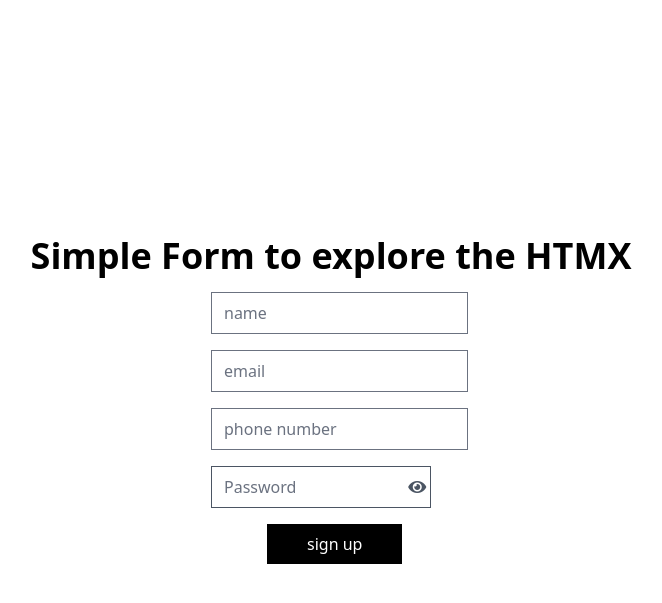
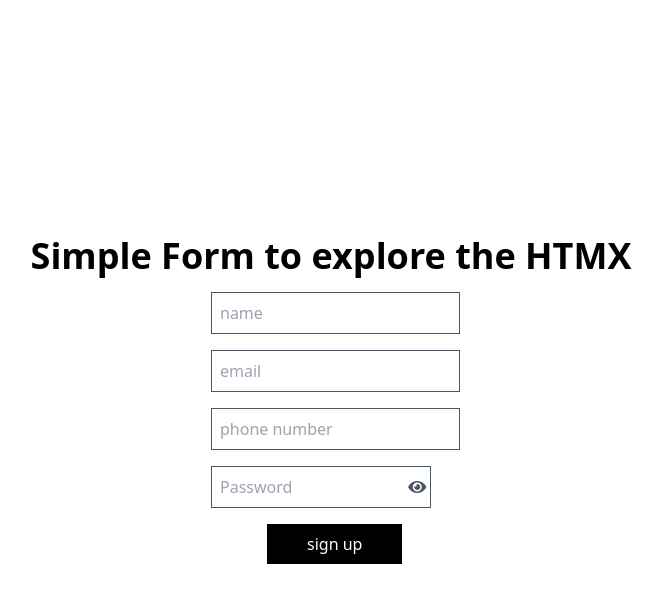
Before and after one commit to shadmeoli/LearningHTMX, a FastAPI app: page /home in a window 1280 px wide. Shown: the top 603 px of the page, without its empty margins (309-971 px from the left). Run offline with FastAPI, Linux system fonts and the light colour scheme; some libraries are stand-ins or nearby versions.

Commit message:
updates: HTMX CDN features

```diff
--- a/src/template/index.html
+++ b/src/template/index.html
@@ -5,19 +5,20 @@
   <meta name="viewport" content="width=device-width, initial-scale=1.0">
   <link rel="stylesheet" href="https://cdnjs.cloudflare.com/ajax/libs/font-awesome/5.15.3/css/all.min.css">
   <script src="https://unpkg.com/htmx.org@1.9.4"></script>
-  <script src="https://cdn.tailwindcss.com?plugins=forms,typography,aspect-ratio,line-clamp"></script>
+  <script src="https://cdn.tailwindcss.com?plugins=typography,aspect-ratio,line-clamp"></script>
 </head>
 <body>
   <div class="h-screen w-screen flex flex-col justify-center items-center space-y-4">
     <h1 class="text-4xl font-bold">Simple Form to explore the HTMX</h1>
     <div class="space-y-4 w-60">
-      <input type="text" name="username" placeholder="name">
-      <input type="email" name="email" placeholder="email">
-      <input type="tel" name="phone" placeholder="phone number">
+      <input class="p-2 border border-gray-600 text-gray-600 active:outline-none hover:outline-none " type="text" name="username" placeholder="name">
+      <input class="p-2 border border-gray-600 text-gray-600 active:outline-none hover:outline-none" type="email" name="email" placeholder="email">
+      <input class="p-2 border border-gray-600 text-gray-600 active:outline-none hover:outline-none"  type="tel" name="phone" placeholder="phone number">
+
       <div class="border border-gray-600 focus:ring focus:ring-blue-300 flex w-[220px]">
       <input type="password" id="password"
     placeholder="Password"
-    class="w-[90%] border-none outline-none hover:border-none hover:outline-none active:border-none active:outline-none"
+    class="p-2 w-[90%] border-none outline-none hover:border-none hover:outline-none active:border-none active:outline-none"
   />
   <button
     id="togglePassword"
@@ -34,7 +35,7 @@
     ></i>
   </button>
     </div>
-      <button class="ml-14 bg-black py-2 px-10 text-white ">sign up</button>
+      <button class="ml-14 bg-black py-2 px-10 text-white active:bg-gray-800 hover:bg-gray-700">sign up</button>
     </div>
   </div>
 </body>
```
